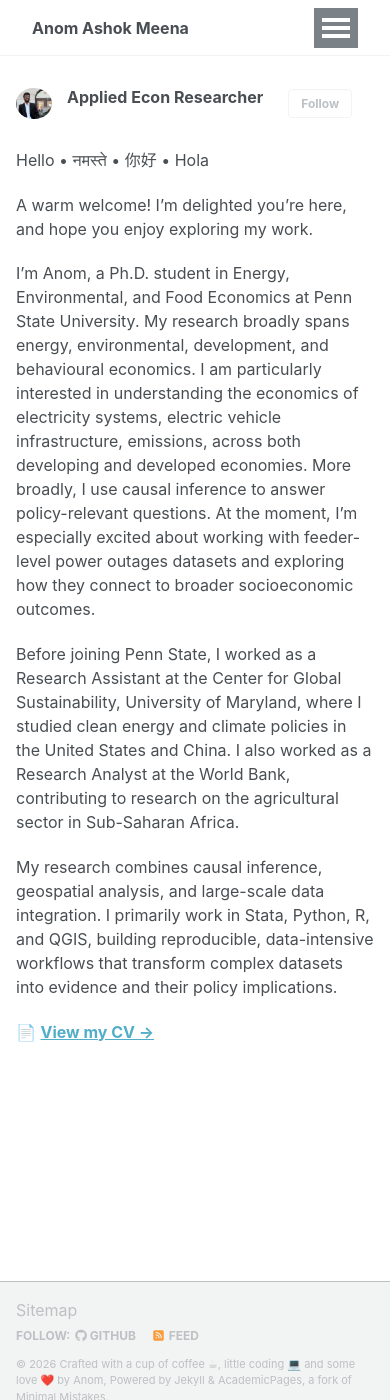
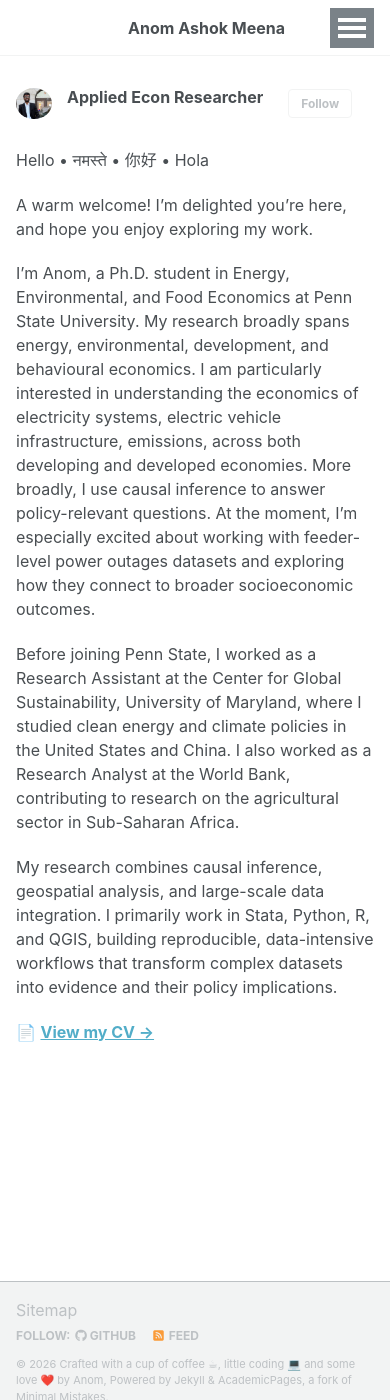
Before and after one commit to anomdule/anomdule.github.io, a Jekyll site: the page built from _pages/about.md, in a window 390 px wide and 1400 px high. Built offline with Jekyll 4.4.1, drawn with Linux system fonts in a browser that asks for light colours; a script that is not in the unit is left out.

Commit message:
Update main.scss

```diff
--- a/assets/css/main.scss
+++ b/assets/css/main.scss
@@ -58,7 +58,6 @@
   }
 }
 
-
 /* =========================================================
    Full-width header
    ========================================================= */
@@ -68,6 +67,7 @@
   max-width: none !important;
   padding-left: 2rem !important;
   padding-right: 2rem !important;
+  box-sizing: border-box !important;
 }
 
 .masthead__menu,
@@ -76,27 +76,52 @@
   max-width: none !important;
 }
 
-
-/* =========================================================
-   Name on the left, navigation tabs on the right
-   ========================================================= */
-
 #site-nav {
+  position: relative !important;
   display: flex !important;
   align-items: center !important;
 }
 
+
+/* =========================================================
+   Name on left, navigation links on right
+   ========================================================= */
+
 #site-nav .visible-links {
   display: flex !important;
   align-items: center !important;
-  flex: 1 1 auto !important;
 
-  /* Important: do not set width: 100% */
+  /* Do not allow the list to stretch across the header */
+  flex: 0 0 auto !important;
   width: auto !important;
-  margin: 0 !important;
+
+  margin-left: auto !important;
   padding: 0 !important;
 }
 
+/* Remove the name from the normal navigation flow
+   and position it on the far left */
 #site-nav .visible-links > li:first-child {
-  margin-right: auto !important;
+  position: absolute !important;
+  left: 0 !important;
+  top: 50% !important;
+  transform: translateY(-50%) !important;
+  margin: 0 !important;
 }
+
+
+/* =========================================================
+   Mobile behaviour
+   ========================================================= */
+
+@media screen and (max-width: 768px) {
+  .masthead__inner-wrap {
+    padding-left: 1rem !important;
+    padding-right: 1rem !important;
+  }
+
+  #site-nav .visible-links > li:first-child {
+    position: static !important;
+    transform: none !important;
+  }
+}
```
